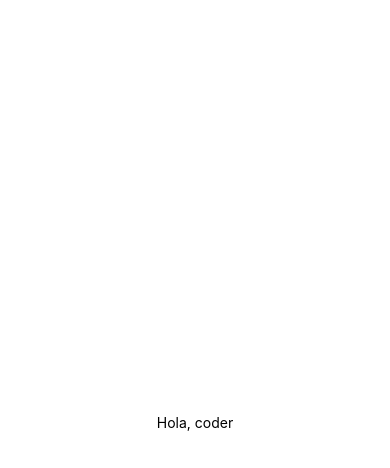
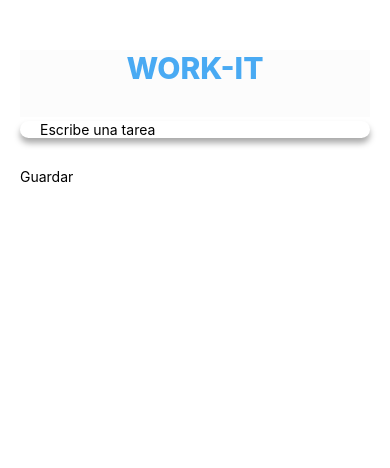
Before and after one commit to Estebanliss/MyApp, a React Native app: screen / in a window 390 px wide. Shown: the top 468 px of the page. Built offline with nearby package versions, Linux system fonts and the light colour scheme.

Commit message:
feat: input enhancements

```diff
--- a/App.js
+++ b/App.js
@@ -1,20 +1,102 @@
+import React, { useState } from "react";
 import { StatusBar } from 'expo-status-bar';
-import { StyleSheet, Text, View } from 'react-native';
+import { Button, FlatList, StyleSheet, Text, TextInput, View, Pressable, Alert } from 'react-native';
+import { COLORS } from "./src/constants/Color";
+
 
 export default function App() {
+
+  const [textItem, setTextItem] = useState("");
+  const [list, setList] = useState([]);
+
+
   return (
     <View style={styles.container}>
-      <Text>Hola, coder</Text>
-      <StatusBar style="auto" />
-    </View>
+      <Text style={styles.titleApp}>WORK-IT</Text>
+      <View style={styles.containerInput}>
+        <TextInput
+          style={styles.input}
+          placeholder='Escribe una tarea'
+          value={textItem}
+          onChange={(event) => console.log(event)}
+        />
+        <Pressable
+          style={styles.button}
+          onPress={() => Alert.alert('Simple Button pressed')}
+        >
+          <Text>Guardar</Text>
+        </Pressable>
+      </View>
+      <View style={styles.listItem}>
+        {list.map(item => (
+          <View>
+            <Text>{item.value}</Text>
+          </View>
+        ))}
+      </View>
+    </View >
   );
 }
 
 const styles = StyleSheet.create({
   container: {
     flex: 1,
-    backgroundColor: '#fff',
+    height: 90,
     alignItems: 'center',
     justifyContent: 'center',
+    backgroundColor: "F5F2F2",
+    flexDirection: "column",
+    justifyContent: 'flex-start',
   },
+
+  titleApp: {
+    flex: 1,
+    height: 90,
+    width: 350,
+    textAlign: 'center',
+    marginTop: 50,
+    fontSize: 30,
+    fontWeight: '800',
+    color: "#49AAF3",
+    backgroundColor: "#F5F5F550"
+  },
+
+  containerInput: {
+    flex: 1,
+    borderBottomColor: "#ccc",
+    marginBottom: 450,
+    paddingHorizontal: 2,
+    paddingVertical: 4,
+    // flexDirection: "row",
+    // justifyContent: "space-between",
+    // alignItems:"center",
+  },
+
+  input: {
+    borderRadius: 20,
+    width: 350,
+    height: 70,
+    backgroundColor: "white",
+    paddingHorizontal: 20,
+    shadowColor: "#000",
+    shadowOffset: {
+      width: 0,
+      height: 5,
+    },
+    shadowOpacity: 0.34,
+    shadowRadius: 6.27,
+    elevation: 10,
+    marginBottom: 30,
+
+  },
+
+  button: {
+    textDecorationStyle: "black",
+    height: 70,
+  },
+
+  listItem: {
+    flex: 3,
+  }
+
 });
--- /dev/null
+++ b/src/constans/Color.js
@@ -0,0 +1,4 @@
+export const COLORS = {
+    primary: "#49AAF3",
+    secondary: "#FDBF50",
+  }
```
Also changed, not shown: package.json (+5 -3 lines), 1 other file (tests, documents, lock files or other folders).
